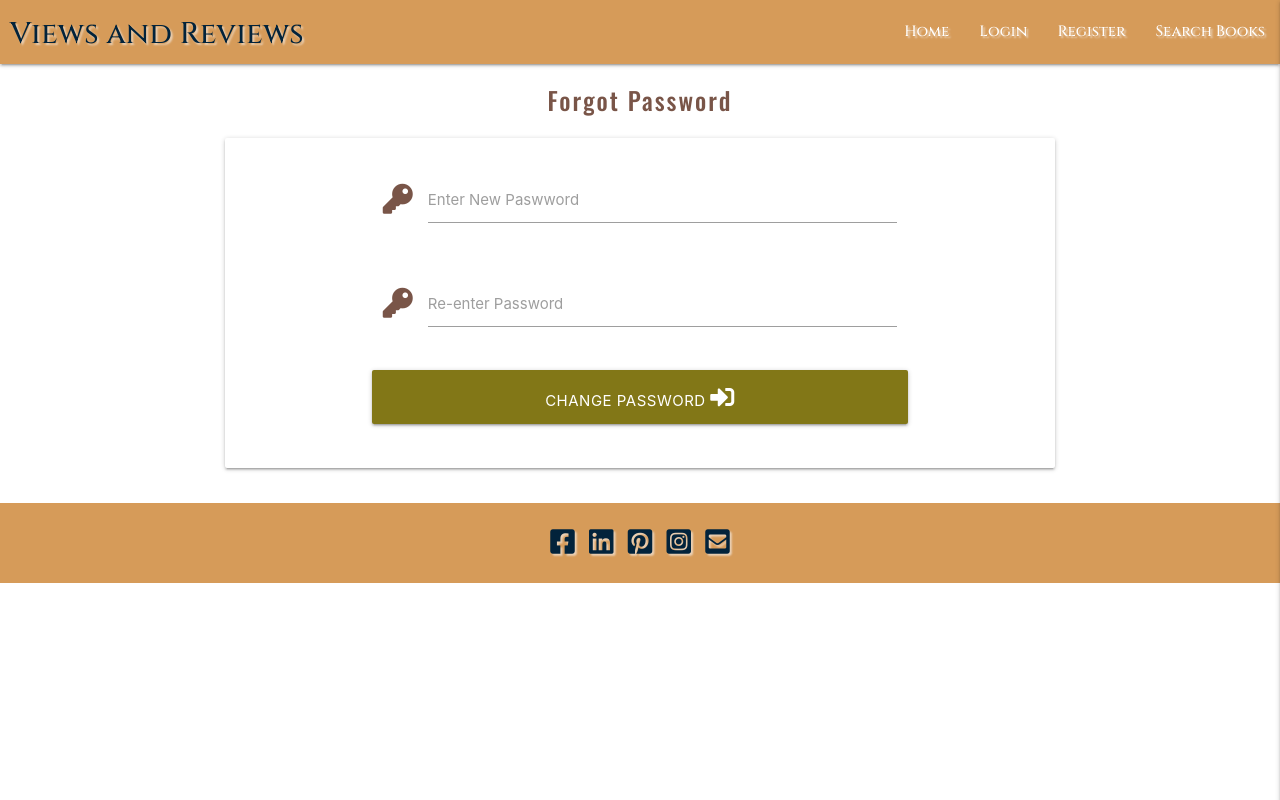
After one commit to Anindita123-code/Milestone3_Data_Centric, a Flask app: page /forgot_password in a window 1280 px wide. The commit adds this page. Run offline with Flask 2, Linux system fonts and the light colour scheme; some libraries are stand-ins or nearby versions.

Commit message:
fixes for home page search and create the forgot password template

```diff
--- a/app.py
+++ b/app.py
@@ -343,28 +343,37 @@ def search():
     return render_template("search.html", search_categories=categories)
 
 
+@app.route('/forgot_password')
+def forgot_password():
+    return render_template("forgot_password.html")
+
+
 @app.route("/filtered_books", methods=["GET", "POST"])
 def filtered_books():
     categories = mongo.db.categories.find()
     if request.method == "POST":
         category = request.form.get("category")
         keywords = request.form.get("keywords")
-        flash(category)
 
-        if category == 0 and keywords == "":
+        if not category and keywords == "":
             books = mongo.db.books.find()
         else:
-            if category != 0:
+            if category:
                 if keywords == "":
                     query = {"category_name": category}
                 else:
-                    query = {"$and": [{"category_name": category}, {"book_name": keywords}]}
+                    query = {"$and": [{"category_name": category},
+                            {"book_name": keywords}]}
+            else:
+                if keywords != "":
+                    query = {"book_name": keywords}
+
             books = mongo.db.books.find(query)
 
         if books.count() == 0:
-            flash("Your search did not find any matching records")
+            flash("Your search did not return any matching records")
         else:
-            flash("Your search returned {} Record(s)".format(books.count()))
+            flash("Your search returned {} match(es)".format(books.count()))
 
     return render_template("display_books.html",
                            books=books, search_categories=categories)
--- /dev/null
+++ b/templates/forgot_password.html
@@ -0,0 +1,33 @@
+{% extends "base.html" %}
+{% block content %}
+    <h5 class="center-align tagline-emphasis">Forgot Password</h5>
+          <!-- <div class="hero_thumbnail col s2"></div> -->
+    <div class="row">
+
+        <form class="col s12 m8 offset-m2" method="POST" action="{{ url_for('login') }}">
+            <div class="card-panel">
+                <div class="row">
+                    <!-- <div class="hero_thumbnail col s2"></div> -->
+					<div class="input-field col s12 m8 offset-m2 ">
+						<i class="fas fa-key prefix brown-text darken-4"></i>
+						<input id="new_password" name="new_password" minlength="5" maxlength="15" pattern="^[a-zA-z0-9_]{5-15}$" type="password" class="validate">
+						<label for="username">Enter New Paswword</label>
+					</div>
+                </div>
+                <div class="row">
+                    <div class="input-field col s12 m8 offset-m2">
+                    	<i class="fas fa-key prefix brown-text darken-4"></i>
+                        <input id="reenter-password" name="reenter-password" type="password" minlength="5" maxlength="15" pattern="^[a-zA-Z0-9]{5,15}$" class="validate">
+                        <label for="password">Re-enter Password</label>
+                    </div>
+                </div>
+                <!-- Change Password -->
+                <div class="row">
+                    <button type="submit" class="col s12 m8 offset-m2 btn-large lime darken-4">
+                        Change Password <i class="fas fa-sign-in-alt"></i>
+                    </button>
+                </div>
+            </div>
+        </form>
+    </div>
+{% endblock %}
--- a/templates/login.html
+++ b/templates/login.html
@@ -21,6 +21,12 @@
                         <label for="password">Password</label>
                     </div>
                 </div>
+                <div class="row">
+                    <div class="col s12 m8 offset-m2 center-align">
+                        Forgot Password ? <a href="{{ url_for('forgot_password') }}">Generate New Password</a><br>
+                        Not Registered Yet? <a href="{{ url_for('register') }}">Register Here</a>
+                    </div>
+                </div>
                 <!-- register -->
                 <div class="row">
                     <button type="submit" class="col s12 m8 offset-m2 btn-large lime darken-4">
--- a/templates/search.html
+++ b/templates/search.html
@@ -6,14 +6,14 @@
             <h5>Search</h5>
             <div class="input-field col s5">
                 <select id="category" name="category">
-                    <option value="none" disabled selected> Select Categories</option>
+                    <option value="0" disabled selected> Select Categories</option>
                     {% for category in search_categories %}
                     <option value="{{ category.category_name }}">{{ category.category_name }}</option>
                     {% endfor %}
                 </select>
             </div>
             <div class="input-field col s5">
-                <input placeholder="Search Text" id="keywords" name="keywords" type="text" class="validate">
+                <input placeholder="Book Name" id="keywords" name="keywords" type="text" class="validate">
             </div>
             <div class="col s2">
                 <button class="btn brown darken-1" type="submit">
--- a/templates/search_include.html
+++ b/templates/search_include.html
@@ -11,8 +11,8 @@
                 </select>
             </div>
             <div class="input-field col s5">
-                <input placeholder="Search Text" id="keywords" name="keywords" type="text" class="validate">
-            </div>
+                <input placeholder="Book Name" id="keywords" name="keywords" type="text" class="validate">
+          </div>
             <div class="col s2">
                 <button class="btn brown darken-1" type="submit">
                     <i class="fas fa-search"></i>
```
Also changed, not shown: templates/display_books.html (+0 -15 lines), README.md.
